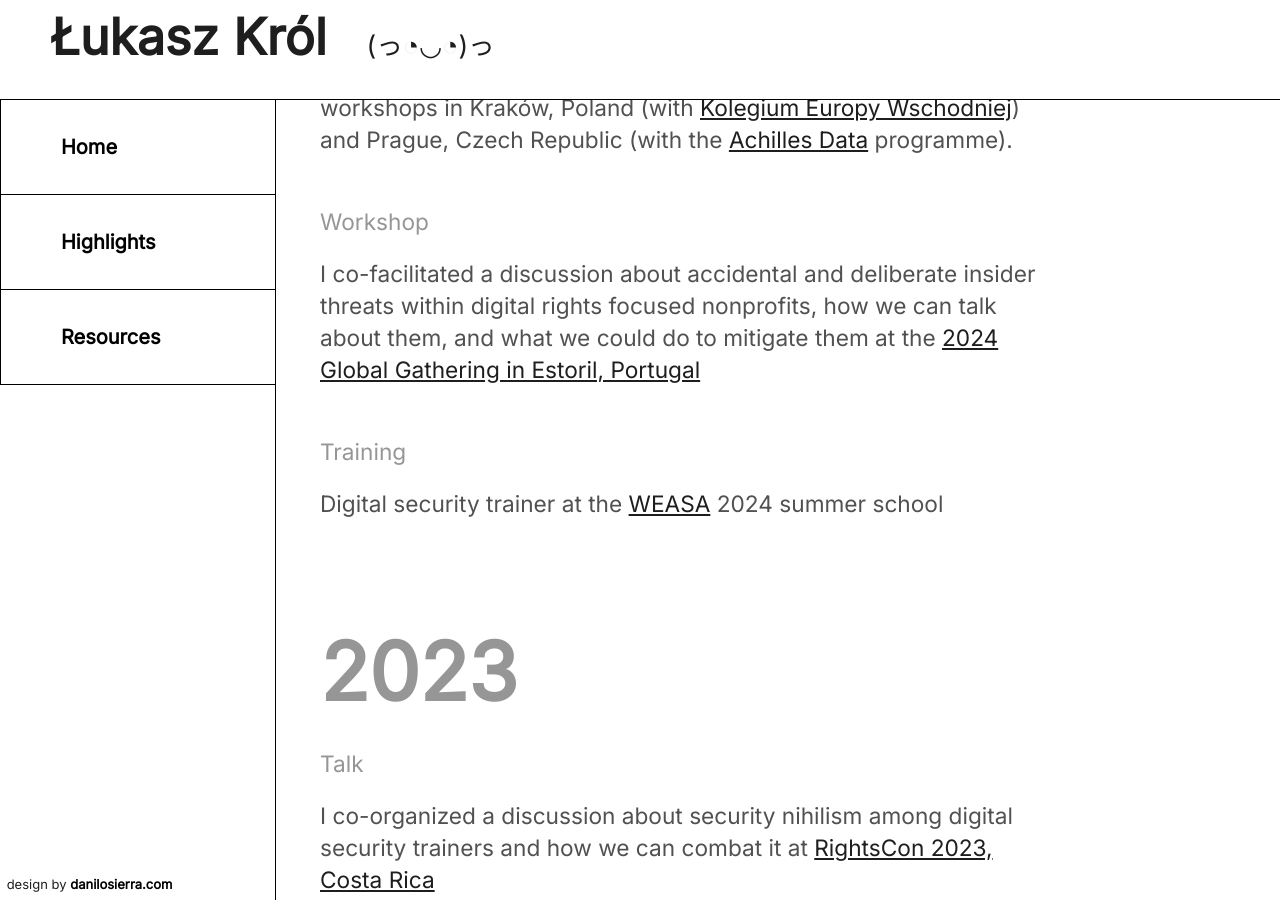
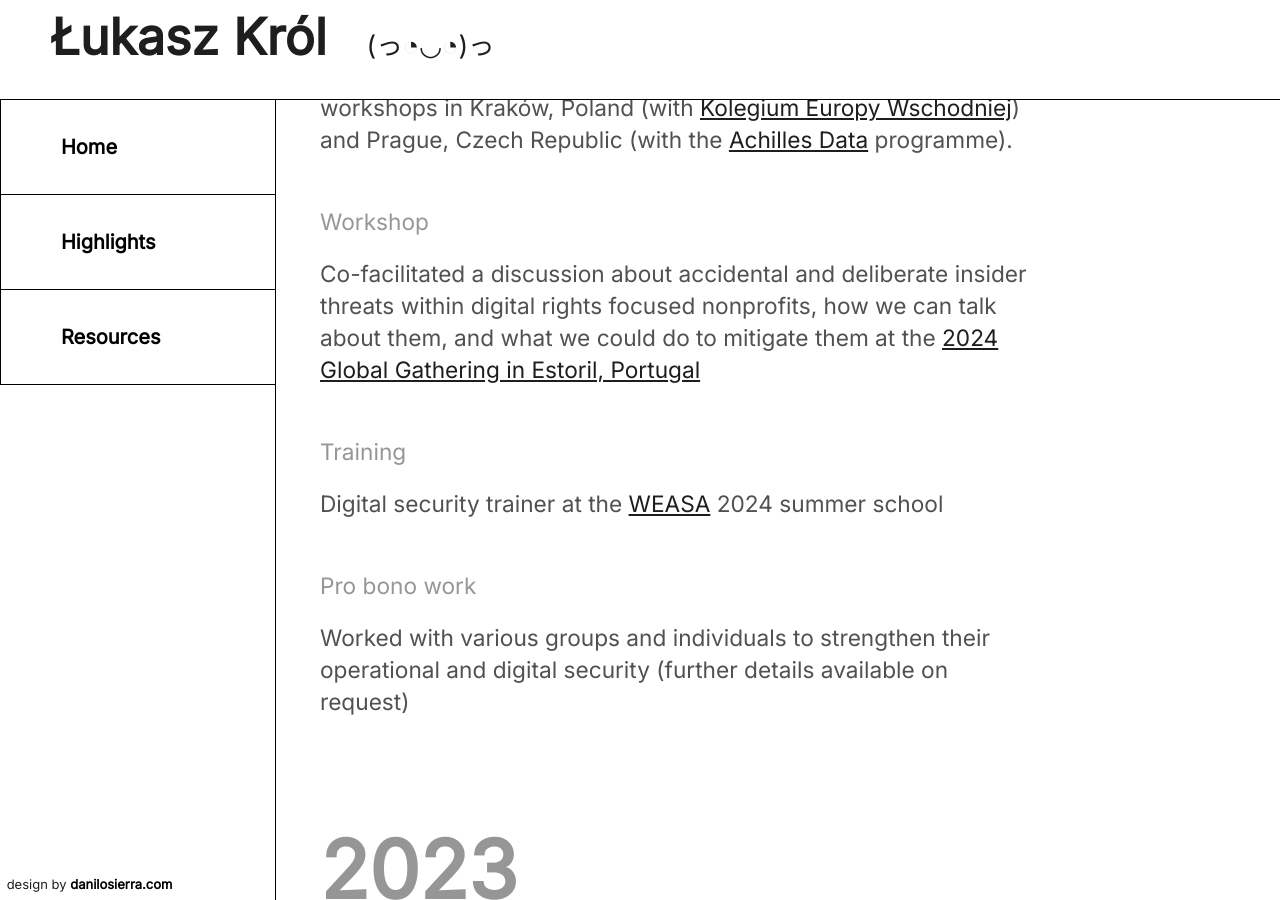
Before and after one commit to lukasz-a-krol/lukasz-a-krol.github.io, a Jekyll site: the page built from highlights.md, in a window 1280 px wide and 900 px high, scrolled down 474 px. Built offline with Jekyll 4.4.1, drawn with Linux system fonts in a browser that asks for light colours.

Commit message:
added one more item to highlights

```diff
--- a/highlights.md
+++ b/highlights.md
@@ -18,10 +18,13 @@ The following is a selected list of talks, projects, and articles I've done over
 <p class = "highlights_text">Led digital security introductory trainings during journalism workshops in Kraków, Poland (with <a href = "https://www.kew.org.pl/" target = "_blank">Kolegium Europy Wschodniej</a>) and Prague, Czech Republic (with the <a href = "https://www.bakalafoundation.org/en/programs/achilles-data/" target = "_blank">Achilles Data</a> programme).</p>
 
 <p class = "highlights_header">Workshop</p>
-<p class = "highlights_text">I co-facilitated a discussion about accidental and deliberate insider threats within digital rights focused nonprofits, how we can talk about them, and what we could do to mitigate them at the <a href = "https://wiki.digitalrights.community/index.php?title=Global_Gathering" target = "_blank">2024 Global Gathering in Estoril, Portugal</a></p>
+<p class = "highlights_text">Co-facilitated a discussion about accidental and deliberate insider threats within digital rights focused nonprofits, how we can talk about them, and what we could do to mitigate them at the <a href = "https://wiki.digitalrights.community/index.php?title=Global_Gathering" target = "_blank">2024 Global Gathering in Estoril, Portugal</a></p>
 
 <p class = "highlights_header">Training</p>
 <p class = "highlights_text">Digital security trainer at the <a href = "https://www.weasa.org" target = "_blank">WEASA</a> 2024 summer school</p>
+
+<p class = "highlights_header">Pro bono work</p>
+<p class = "highlights_text">Worked with various groups and individuals to strengthen their operational and digital security (further details available on request)</p>
 
 &nbsp;
 &nbsp;
```
